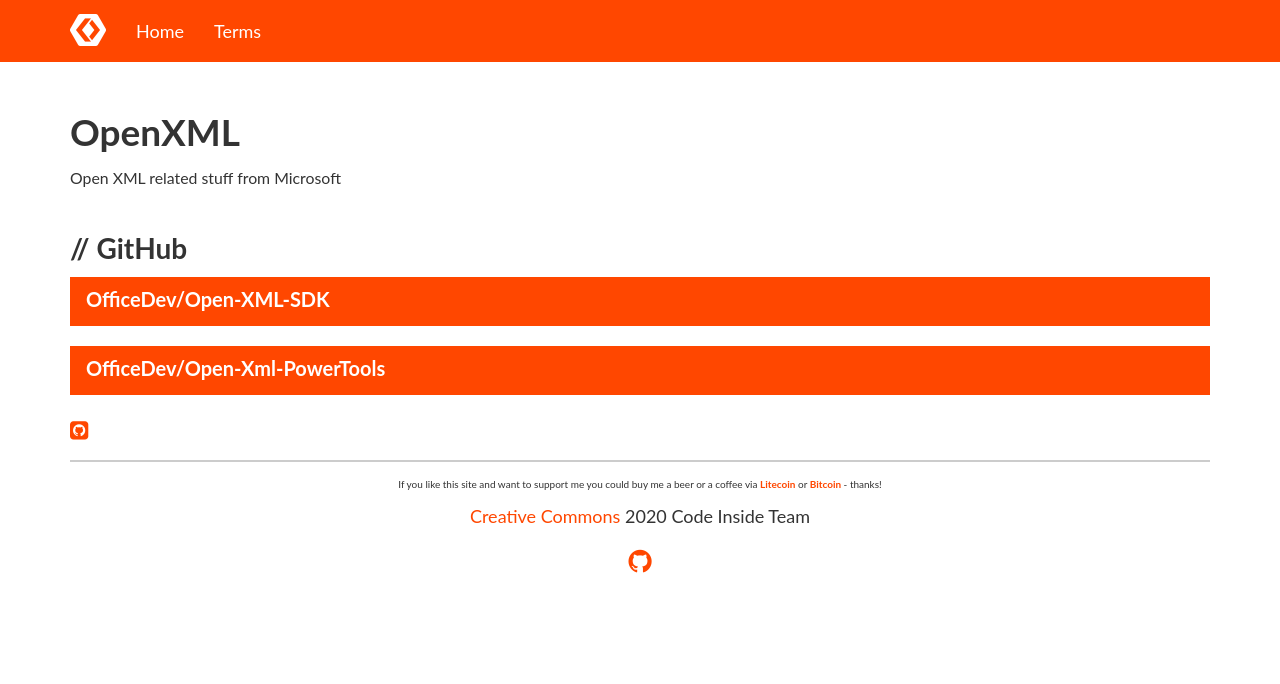
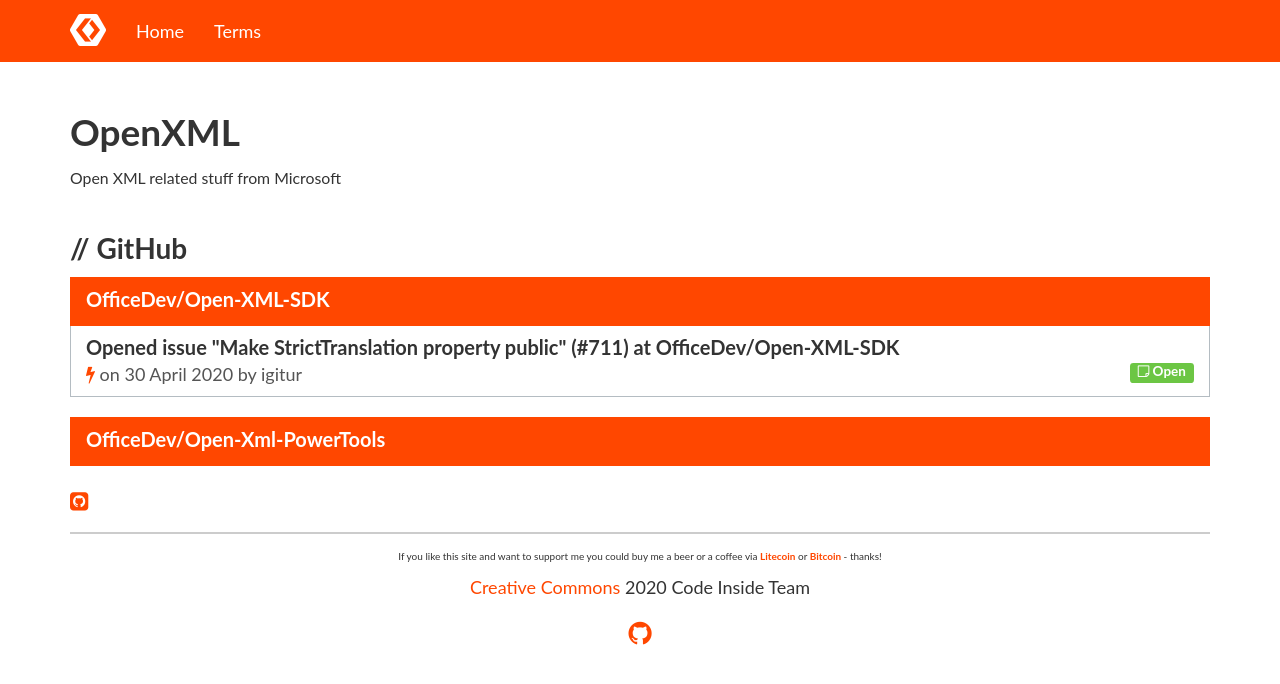
Before and after one commit to Code-Inside/KnowYourStack, a Jekyll site: the page built from _pages/openxml.html, in a window 1280 px wide. Shown: the top 684 px of the page. Built offline with Jekyll 4.4.1, drawn with Linux system fonts in a browser that asks for light colours; nearby versions of some CDN libraries; comment, search, counter and statistics services are not loaded; some of the changed lines change nothing that is shown.

Commit message:
Sloader update on _data/OpenXml.json

```diff
--- a/_data/OpenXml.json
+++ b/_data/OpenXml.json
@@ -1 +1 @@
-{"Data":{"Sdk":{"Events":[],"ResultType":"GitHubEvent"},"PowerTools":{"Events":[],"ResultType":"GitHubEvent"}},"RunOn":"2020-04-30T05:30:43.8169857Z","RunDurationInMilliseconds":901}
+{"Data":{"Sdk":{"Events":[{"Id":"12202325767","Type":"IssuesEvent","CreatedAt":"2020-04-30T08:46:32","Actor":"igitur","Repository":"OfficeDev/Open-XML-SDK","Organization":"OfficeDev","RawContent":null,"RelatedAction":"opened","RelatedUrl":"https://github.com/OfficeDev/Open-XML-SDK/issues/711","RelatedDescription":"Opened issue \"Make StrictTranslation property public\" (#711) at OfficeDev/Open-XML-SDK","RelatedBody":"# Before submitting an issue, please fill this out\r\n\r\nIs this a:\r\n- [X] Issue with the OpenXml library\r\n- [ ] Question on library usage\r\n\r\n**Description**\r\n\r\nPlease provide a simple description of the issue encountered.\r\n\r\n**Information**\r\n\r\n- .NET Target: All\r\n- Latest commit on `master`\r\n\r\nIn https://github.com/OfficeDev/Open-XML-SDK/blob/0f1764a866e36d615e22d247e780fb7675046e9a/src/DocumentFormat.OpenXml/Packaging/OpenXmlPackage.cs#L240 `StrictTranslation` is internal. \r\n\r\nWould it be possible to make this property public (at least the `get`)?\r\n\r\nKnowing whether a package was saved in strict or non-strict mode eases the subsequent parsing. For example, in strict mode, dates are stored in `yyyy-MM-dd` format and in non-strict the serial number is stored.\r\n"}],"ResultType":"GitHubEvent"},"PowerTools":{"Events":[],"ResultType":"GitHubEvent"}},"RunOn":"2020-05-01T05:30:45.4244775Z","RunDurationInMilliseconds":859}
```
